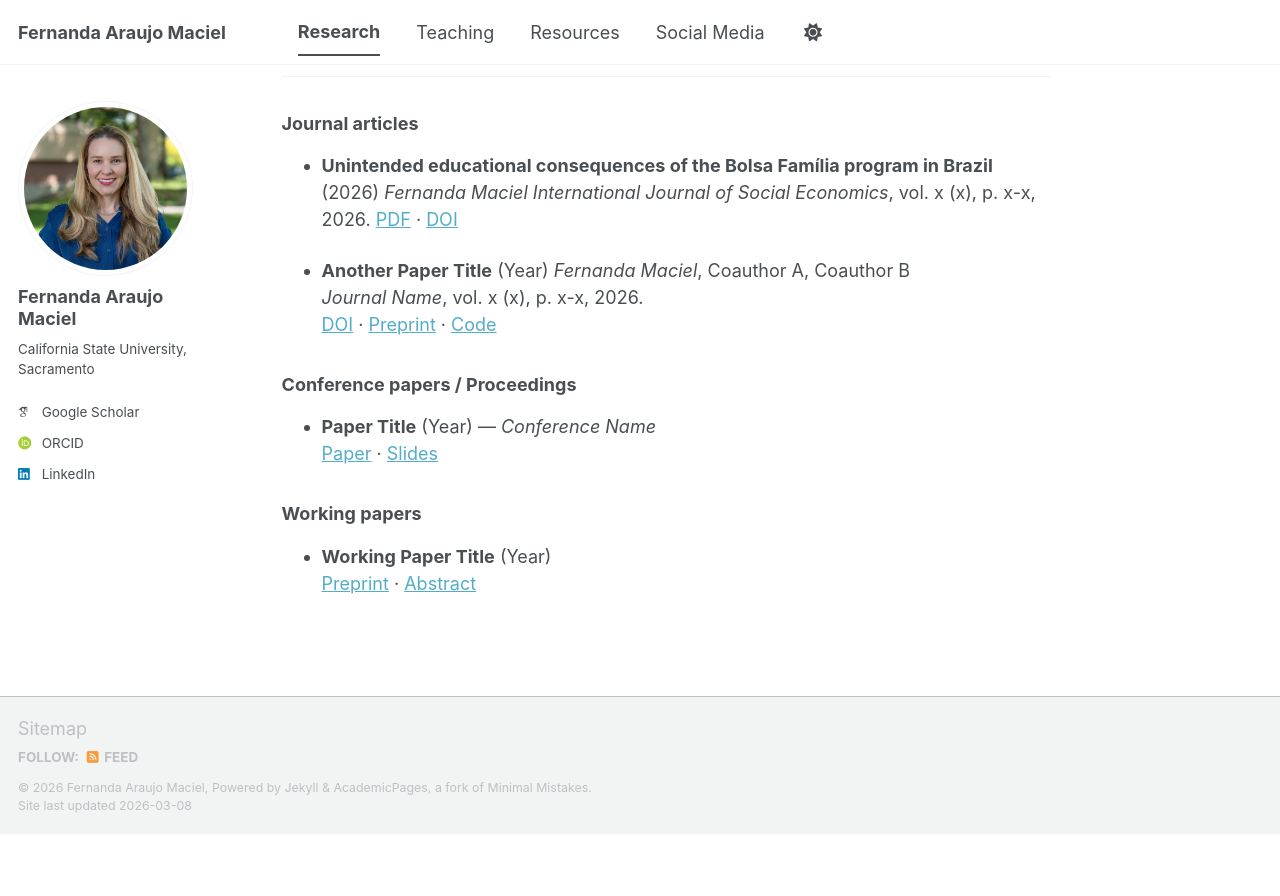
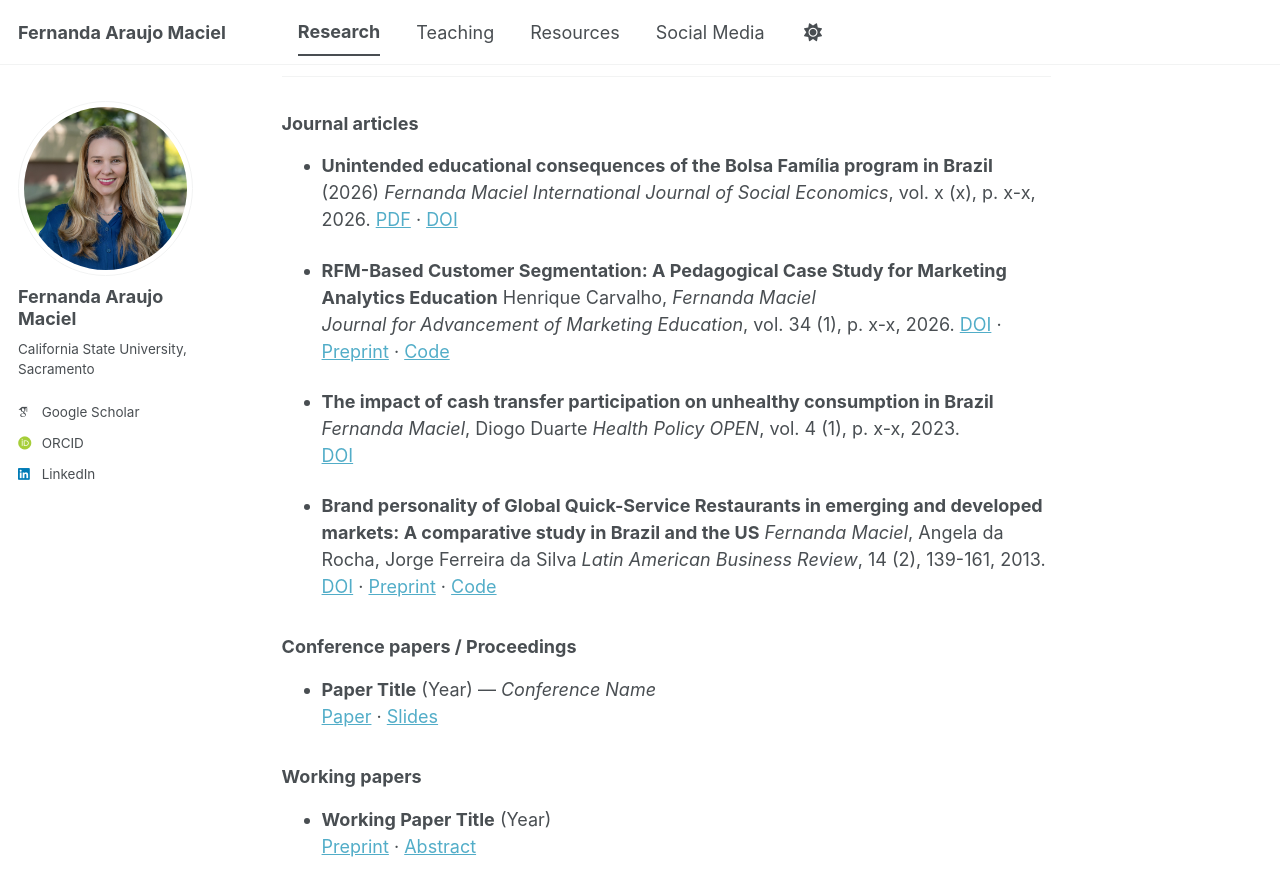
Before and after one commit to proffernandamaciel/proffernandamaciel.github.io, a Jekyll site: the page built from _pages/research.md, in a window 1280 px wide and 900 px high, scrolled down 352 px. Shown: the top 896 px of the window. Built offline with Jekyll 4.4.1, drawn with Linux system fonts in a browser that asks for light colours; some web fonts are replaced; a script bundle is joined from its source files by our own code; library files that are not in the unit come from our copies; before the commit the page ends 1186 px from its top, so only the background shows below that.

Commit message:
Update research papers section with new entries

```diff
--- a/_pages/research.md
+++ b/_pages/research.md
@@ -18,11 +18,20 @@ author_profile: true
    *International Journal of Social Economics*,  vol. x (x), p. x-x, 2026.
    [PDF](PASTE_PDF_LINK) · [DOI](https://doi.org/10.1108/IJSE-05-2025-0495)
 
-- **Another Paper Title** (Year)
-   *Fernanda Maciel*, Coauthor A, Coauthor B
-   *Journal Name*,  vol. x (x), p. x-x, 2026.
+- **RFM-Based Customer Segmentation: A Pedagogical Case Study for Marketing Analytics Education**
+   Henrique Carvalho, *Fernanda Maciel*
+   *Journal for Advancement of Marketing Education*,  vol. 34 (1), p. x-x, 2026.
    [DOI](...) · [Preprint](...) · [Code](PASTE_GITHUB_LINK)
 
+ - **The impact of cash transfer participation on unhealthy consumption in Brazil**
+   *Fernanda Maciel*, Diogo Duarte
+   *Health Policy OPEN*,  vol. 4 (1), p. x-x, 2023.
+   [DOI](...)
+
+- **Brand personality of Global Quick-Service Restaurants in emerging and developed markets: A comparative study in Brazil and the US**
+   *Fernanda Maciel*, Angela da Rocha, Jorge Ferreira da Silva
+   *Latin American Business Review*, 14 (2), 139-161, 2013.
+   [DOI](...) · [Preprint](...) · [Code](PASTE_GITHUB_LINK)
 
 ### Conference papers / Proceedings
 - **Paper Title** (Year) — *Conference Name*
```
